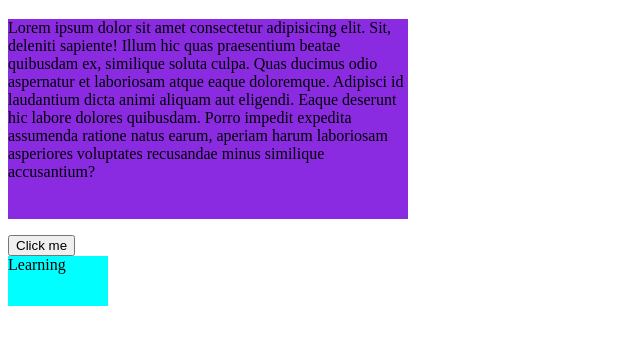
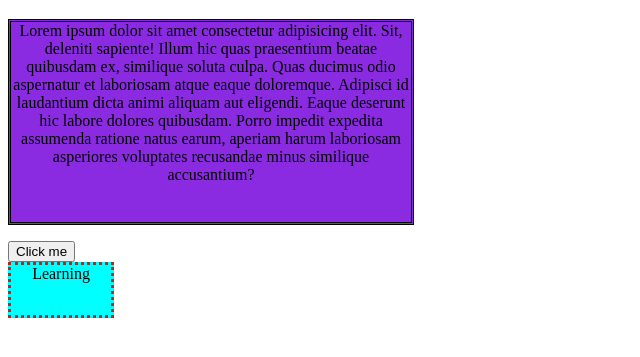
Before and after one commit to Samip-Nepal/Css-level-2-pratice, a plain HTML site: page index.html in a window 1280 px wide. Shown: the part 61-418 px from the top of the page, without its empty margins (0-640 px from the left). Drawn offline with Linux system fonts and the light colour scheme.

Commit message:
Adding border width,color and style

```diff
--- a/style.css
+++ b/style.css
@@ -2,9 +2,16 @@ div{
     height: 50px;
     background-color: aqua;
     width: 100px;
+    border: width 2px;
+    border-style: dotted;
+    border-color: brown;
+    text-align: center;
 }
 p{
     height: 200px;
     width: 400px; ;
+    border-width: 2pxS;
     background-color: blueviolet;
+    text-align: center;
+    border-style: double;
 }
```
